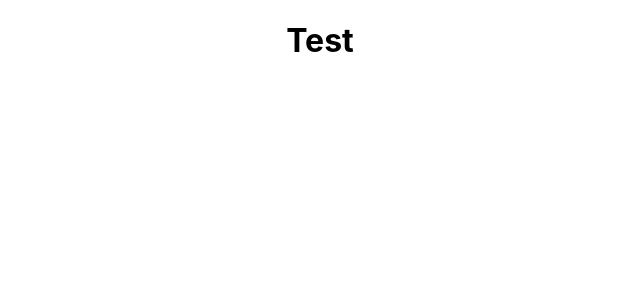
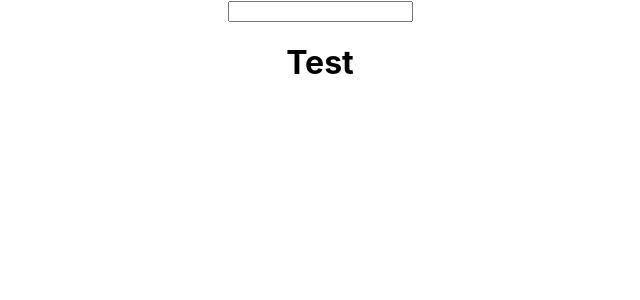
Before and after one commit to kmarks2013/order-up-web-client, a React (Create React App) app: page / in a window 1280 px wide. Shown: the top 300 px of the page, without its empty margins (320-960 px from the left). Built offline with nearby package versions, Linux system fonts and the light colour scheme.

Commit message:
changes  search bar  to functional component and sets up state  logic

```diff
--- a/src/components/SearchBar.js
+++ b/src/components/SearchBar.js
@@ -1,15 +1,21 @@
-import React, { Component } from 'react'
+import React, {useState} from 'react'
 
-export default class SearchBar extends Component {
-    state = {
-        term: ''
+export default function SearchBar() {
+    const [searchTerm, setSearchTerm] = useState('')
+
+    const handleSearchTerm =(event) => {
+        // console.log(searchTerm)
+        setSearchTerm(event.target.value)
     }
 
-    render() {
-        return (
-            <div>
-
-            </div>
-        )
-    }
+    return (
+        <div>
+        {console.log("term ",searchTerm)}
+            <input
+                value={searchTerm}
+                name='searchTerm'
+                onChange={handleSearchTerm}
+            />
+        </div>
+    )
 }
```
